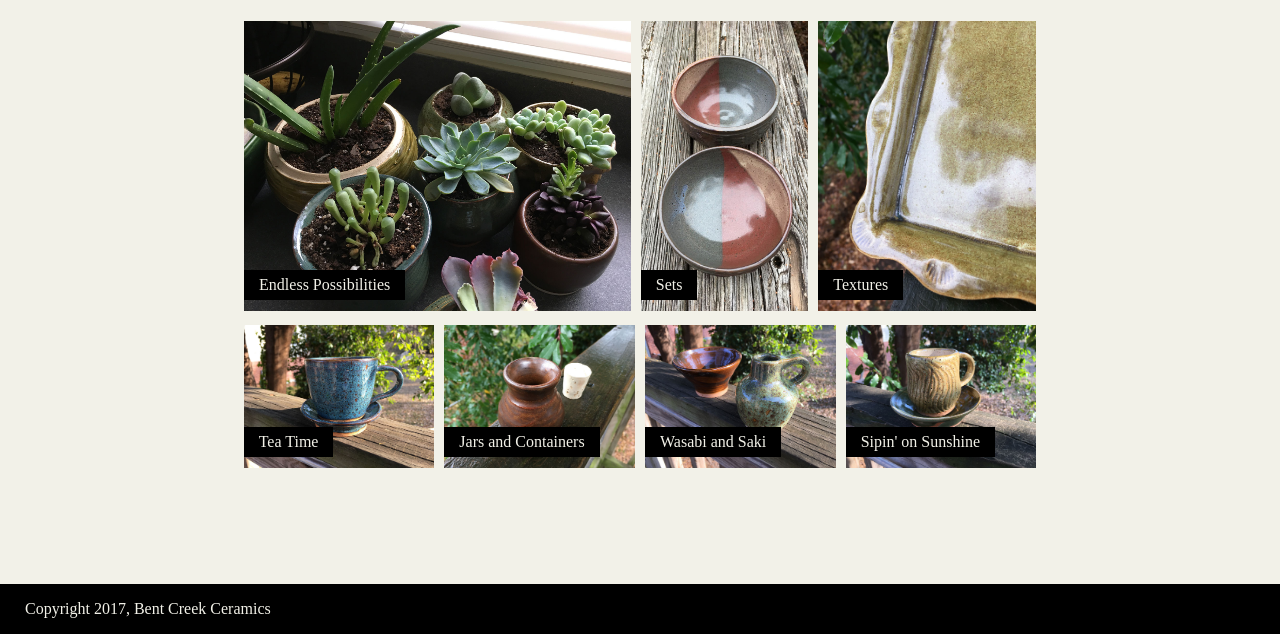
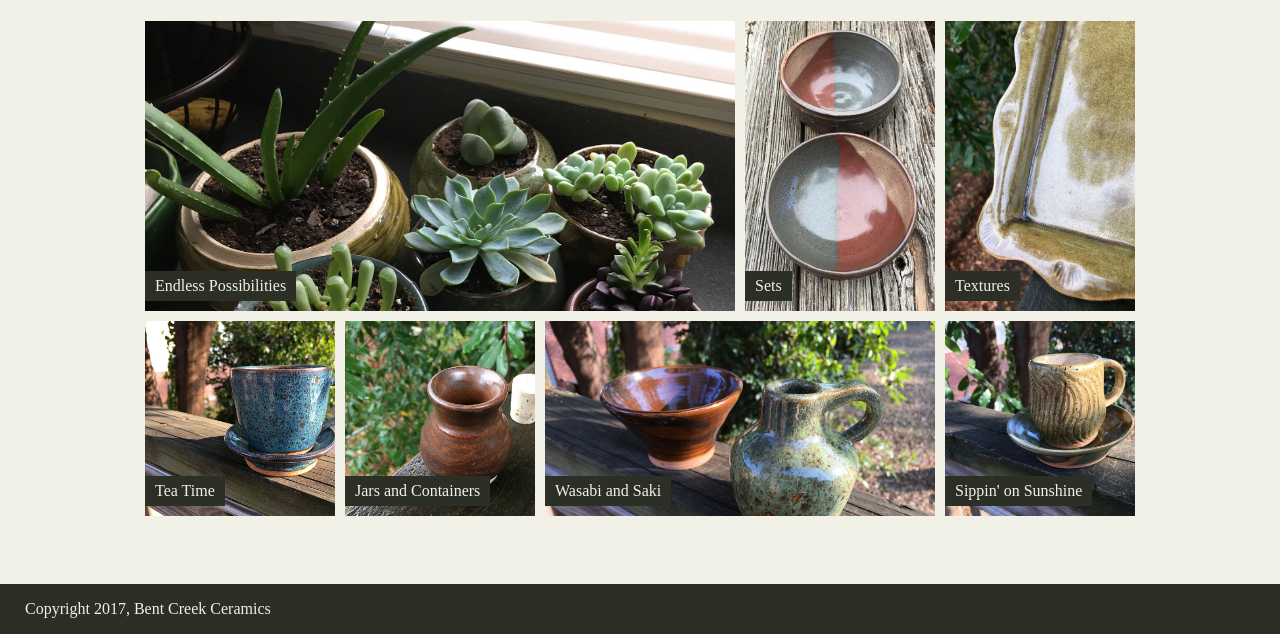
Before and after one commit to mhazoldt/week-one-project, a plain HTML site: page index.html in a window 1280 px wide. Shown: the part 166-800 px from the top of the page. Drawn offline with Linux system fonts and the light colour scheme.

Commit message:
fixed images on home page

```diff
--- a/index.html
+++ b/index.html
@@ -29,38 +29,57 @@
           <h3>Where art meets nature</h3>
       </header>
       <main>
-        <section id="row1"class="content_row">
-          <div class="content_div">
+
+
+
+        <ul id="images">
+          <li id="container1" class="row1">
+            <div>
               <img src="./images/product-1.jpg">
               <div class="content_text_overlay">Endless Possibilities</div>
             </div>
-          <div class="content_div">
+          </li>
+          <li id="container2" class="row1">
+            <div>
               <img src="./images/product-2.jpg">
               <div class="content_text_overlay">Sets</div>
             </div>
-          <div class="content_div">
+          </li>
+          <li id="container3" class="row1">
+            <div>
               <img src="./images/product-3.jpg">
               <div class="content_text_overlay">Textures</div>
             </div>
-        </section>
-        <section id="row2" class="content_row">
-          <div class="content_div">
+          </li>
+
+          <li id="container4" class="row2">
+            <div>
               <img src="./images/product-4.jpg">
               <div class="content_text_overlay">Tea Time</div>
             </div>
-          <div class="content_div">
+          </li>
+          <li id="container5" class="row2">
+            <div>
               <img src="./images/product-5.jpg">
               <div class="content_text_overlay">Jars and Containers</div>
             </div>
-          <div class="content_div">
+          </li>
+          <li id="container6" class="row2">
+            <div>
               <img src="./images/product-6.jpg">
               <div class="content_text_overlay">Wasabi and Saki</div>
             </div>
-          <div class="content_div">
+          </li>
+          <li id="container7" class="row2">
+            <div>
               <img src="./images/product-7.jpg">
-            <div class="content_text_overlay">Sipin' on Sunshine</div>
+              <div class="content_text_overlay">Sippin' on Sunshine</div>
             </div>
-        </section>
+          </li>
+        </ul>
+
+
+
       </main>
       <footer>
         <p>
--- a/style.css
+++ b/style.css
@@ -158,42 +158,181 @@ header > h3 {
   font-weight: 200;
 }
 
-.content_row {
+
+
+
+
+/*images in flexbox*/
+
+ul {
+  width: 1000px;
+  margin: 0 auto;
+  list-style-type: none;
   display: flex;
-  flex-flow: row nowrap;
-  justify-content: center;
-  max-width: 800px;
-  padding: 0px 5px;
-  margin: 0 auto;
+  flex-flow: row wrap;
+  padding: 0px;
+  box-sizing: border-box;
 }
 
-#row1 img {
-  height: auto;
-  width: auto;
-  max-height: 290px;
+li {
+  box-sizing: border-box;
 }
 
-#row2 img {
-  height: auto;
-  width: auto;
-  max-height: 143px;
+.row1 {
+  height: 300px;
+  padding: 5px;
 }
 
-.content_div {
+.row2 {
+  height: 205px;
+  padding: 5px;
+}
+
+/*row1*/
+#container1 {
+  width: 60%;
+}
+
+#container1 > div {
   position: relative;
-  margin: 5px;
+  height: 100%;
+  overflow: hidden;
 }
+
+#container1 img {
+  position: absolute;
+  width: 100%;
+  top: 0px;
+  left: 0px;
+}
+
+
+
+#container2 {
+  width: 20%;
+
+}
+#container2 > div {
+  position: relative;
+  height: 100%;
+  overflow: hidden;
+}
+
+#container2 img {
+  position: absolute;
+  width: 100%;
+  top: -30px;
+  left: 0px;
+}
+
+
+
+#container3 {
+  width: 20%;
+}
+#container3 > div {
+  position: relative;
+  height: 100%;
+  overflow: hidden;
+}
+
+#container3 img {
+  position: absolute;
+  width: 115%;
+  top: 0px;
+  left: 0px;
+}
+
+
+
+/*row2*/
+#container4 {
+  width: 20%;
+
+}
+#container4 > div {
+  position: relative;
+  height: 100%;
+  overflow: hidden;
+}
+
+#container4 img {
+  position: absolute;
+  width: 140%;
+  top: 0px;
+  left: 0px;
+}
+
+
+
+
+#container5 {
+  width: 20%;
+}
+#container5 > div {
+  position: relative;
+  height: 100%;
+  overflow: hidden;
+}
+
+#container5 img {
+  position: absolute;
+  width: 140%;
+  top: 0px;
+  left: 0px;
+}
+
+
+
+
+
+#container6 {
+  width: 40%;
+}
+#container6 > div {
+  position: relative;
+  height: 100%;
+  overflow: hidden;
+}
+
+#container6 img {
+  position: absolute;
+  width: 100%;
+  top: 0px;
+  left: 0px;
+}
+
+
+
+#container7 {
+  width: 20%;
+}
+#container7 > div {
+  position: relative;
+  height: 100%;
+  overflow: hidden;
+}
+
+#container7 img {
+  position: absolute;
+  width: 140%;
+  top: 0px;
+  left: 0px;
+}
+
 
 .content_text_overlay {
   position: absolute;
-  bottom: 15px;
+  background-color: #2b2f26;
+  color: #F2F1E8;
+  bottom: 10px;
   left: 0px;
-  background-color: black;
-  color: #F2F1E8;
   line-height: 30px;
-  padding: 0px 15px;
+  display: flex;
+  justify-content: flex-end;
+  padding: 0px 10px;
+
 }
-
 
 
 /*about page*/
@@ -304,7 +443,7 @@ aside > img {
 }
 
 footer {
-  background-color: black;
+  background-color: #2b2f26;
   color: #F2F1E8;
   margin-top: 50px;
   position: absolute;
@@ -319,7 +458,7 @@ footer > p {
 }
 
 #div_footer {
-  background-color: black;
+  background-color: #2b2f26;
   color: #F2F1E8;
   margin-top: 50px;
   width: 100%;
```
Also changed, not shown: 1 other file. Lines whose indentation alone changed are shown as unchanged.
